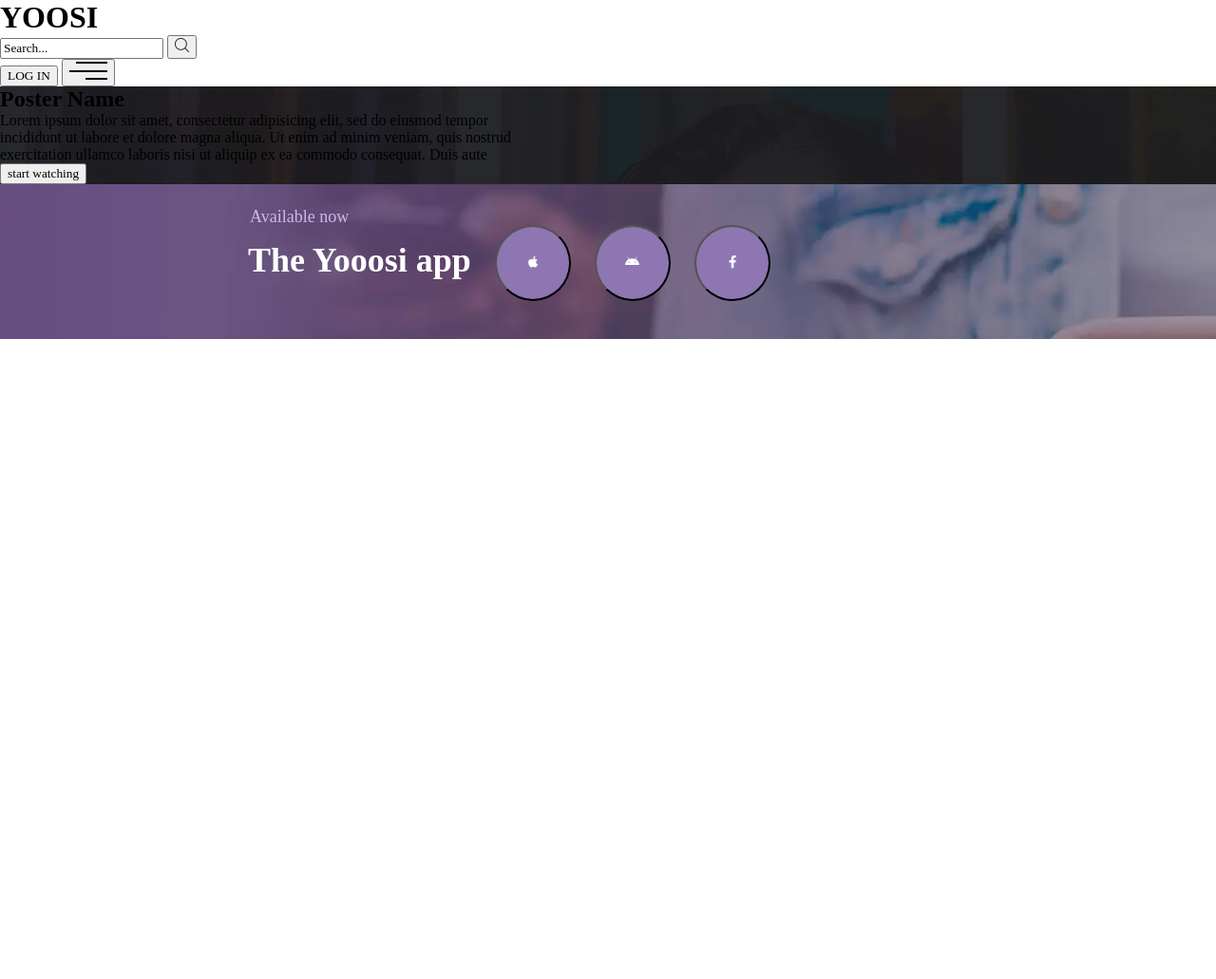
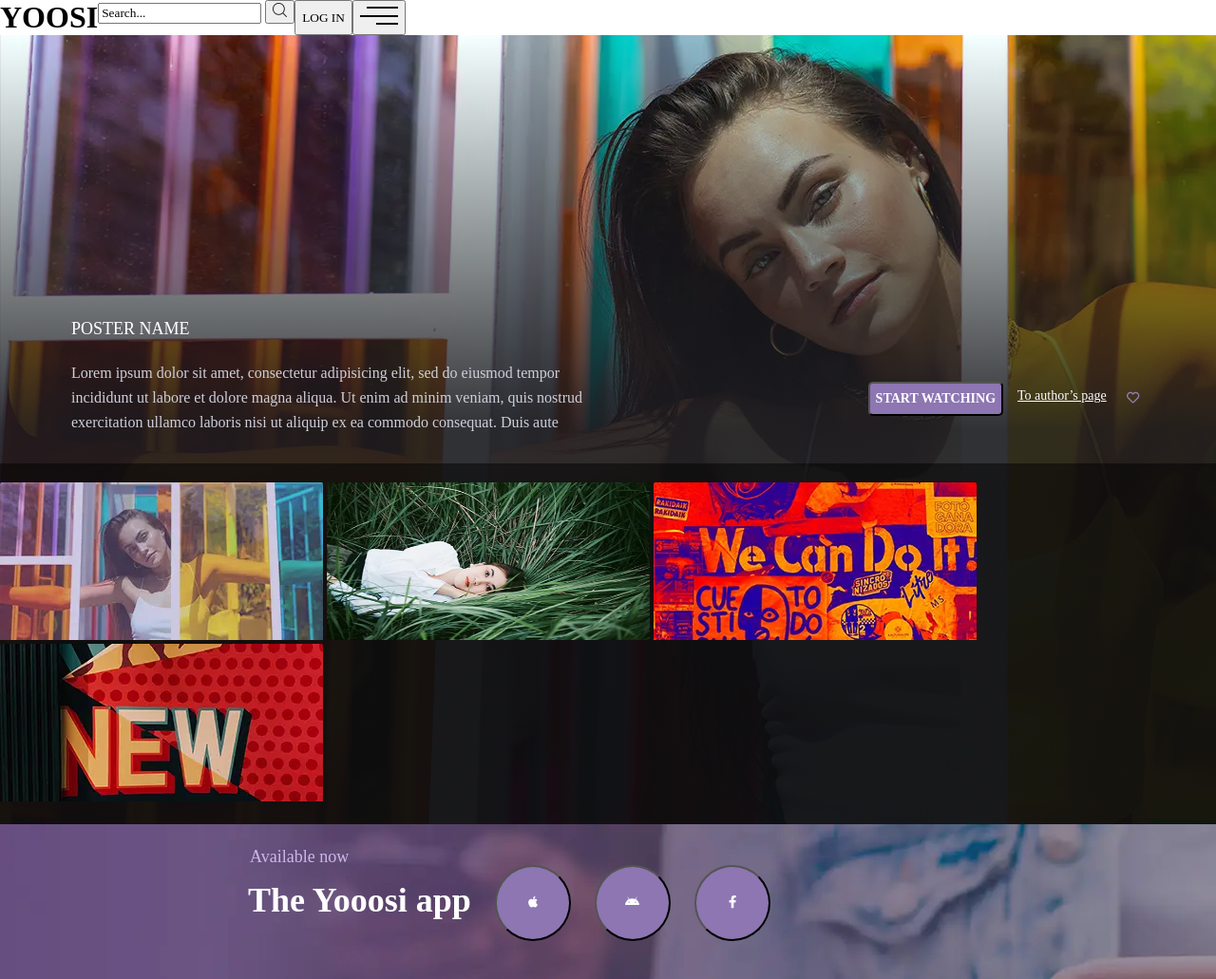
Before and after one commit to Olya-Chornonoh/yoosi, a website built with webpack: page src/index.html in a window 1280 px wide. Shown: the whole page at 95% size. Before the commit the page ends 800 px from the top, so only its background shows below. Built offline with nearby package versions, Linux system fonts and the light colour scheme.

Commit message:
Implement first section layout on page

```diff
--- a/src/index.html
+++ b/src/index.html
@@ -8,7 +8,7 @@
 </head>
 
 <body>
-  <header>
+  <header class="yoosi">
     <h1 class="brand">YOOSI</h1>
     <div class="search">
       <input type="search" value="Search...">
@@ -23,7 +23,9 @@
     </button>
   </header>
   <section class="first">
-    <h1 class="title">Poster Name</h1>
+    <div class="info-and-buttons">
+      <div class="info">
+        <h1 class="title">POSTER NAME</h1>
         <p class="description">
           Lorem ipsum dolor sit amet, consectetur adipisicing elit, sed do eiusmod tempor <br> incididunt ut labore et
           dolore
@@ -31,7 +33,23 @@
           commodo
           consequat. Duis aute
         </p>
-    <button class="start">start watching</button>
+      </div>
+      <div class="buttons">
+        <button class="start">START WATCHING</button>
+        <a class="link" href="">To author’s page</a>
+        <button class="like">
+          <i class="far fa-heart"></i>
+        </button>
+      </div>
+    </div>
+    <div class="slider">
+      <div class="image-container">
+        <img src="./images/first-section/post1.webp"width="340" height="166">
+        <img src="./images/first-section/post2.webp"width="340" height="166">
+        <img src="./images/first-section/post3.webp"width="340" height="166">
+        <img src="./images/first-section/post4.webp"width="340" height="166">
+      </div>
+    </div>
   </section>
   <section class="second">
     <h1 class="now">Available now</h1>
--- a/src/styles/first-section.sass
+++ b/src/styles/first-section.sass
@@ -1,3 +1,57 @@
 .first
-  background-image: url('../images/first-section/bg.webp')
+  background-image: linear-gradient(180deg, rgba(40,40,45,0) 0%, rgba(27,27,31,0.90196) 50%), url('../images/first-section/bacground.webp')
   background-repeat: no-repeat
+
+.info-and-buttons
+  padding-top: 300px
+  display: flex
+  flex-direction: row
+  justify-content: space-between
+  align-items: center
+  padding-left: 75px
+  padding-right: 75px
+  padding-bottom: 30px
+
+.title
+  font-size: 18px
+  line-height: 18px
+  color: white
+  font-weight: normal
+
+.description
+  font-weight: lighter
+  font-size: 16px
+  line-height: 26px
+  color: #cecfda
+  padding-top: 25px
+
+.buttons
+  display: flex
+  flex-direction: row
+  gap: 15px
+  padding-top: 45px
+
+.like
+  color: #9782b9
+  border: none
+  background: none
+
+.start
+  background-color: #8d76b2
+  color: white
+  font-weight: bold
+  font-size: 14px
+  line-height: 30px
+  border-radius: 5px
+
+.link
+  font-size: 14px
+  line-height: 30px
+  color: white
+
+.slider
+  background-color: rgba(0,0,0,0.5)
+
+.image-container
+  padding-top: 20px
+  padding-bottom: 20px
--- /dev/null
+++ b/src/styles/header.sass
@@ -0,0 +1,3 @@
+.yoosi
+  display: flex
+  flex-direction: row
--- a/src/styles/index.sass
+++ b/src/styles/index.sass
@@ -1,5 +1,6 @@
 @import './first-section'
 @import './second-section'
+@import './header'
 
 *
   margin: 0
```
Also changed, not shown: src/images/first-section/bacground.webp (added). Lines whose indentation alone changed are shown as unchanged.
